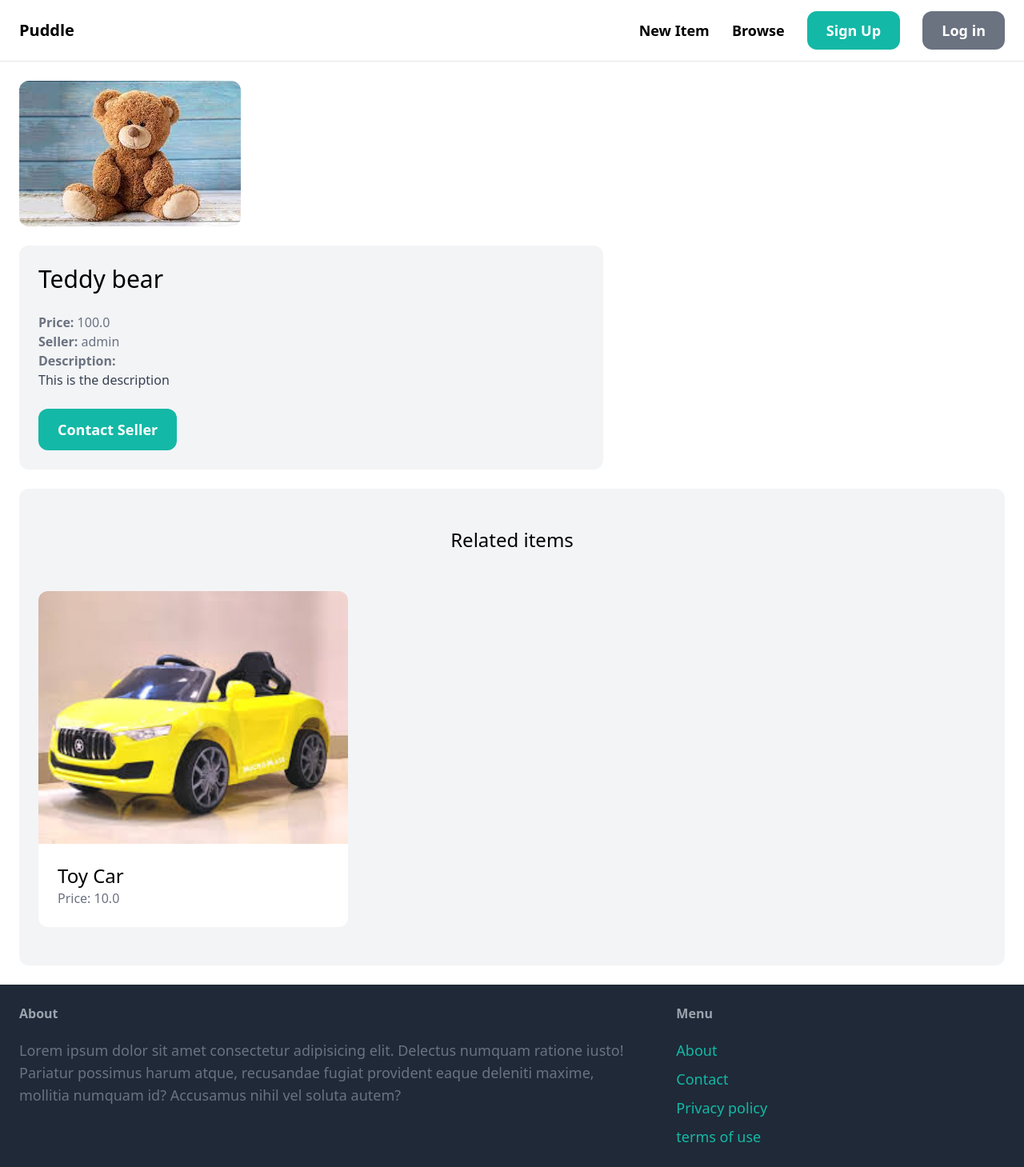
After one commit to mahmoudnader150/Online-MarketPlace-using-Django, a Django app: page /items/1/ in a window 1280 px wide. The commit adds this page. Shown: the whole page at 80% size. Run offline with Django 4.2, Linux system fonts and the light colour scheme; data comes from the database, SQL or seed files in the repository; both versions use the stored data as it was after the commit; some libraries are stand-ins or nearby versions.

Commit message:
item details

```diff
--- a/Online_MarketPlace/Online_MarketPlace/urls.py
+++ b/Online_MarketPlace/Online_MarketPlace/urls.py
@@ -1,12 +1,13 @@
 from django.conf import settings
 from django.conf.urls.static import static
 from django.contrib import admin
-from django.urls import path
+from django.urls import path,include
 
 from core.views import index,contact
 
 urlpatterns = [
     path('',index,name='index'),
+    path('items/',include('item.urls')),
     path('contact/',contact,name='contact'),
     path('admin/', admin.site.urls),
 ] + static(settings.MEDIA_URL, document_root = settings.MEDIA_ROOT)
--- a/Online_MarketPlace/core/templates/core/index.html
+++ b/Online_MarketPlace/core/templates/core/index.html
@@ -9,7 +9,7 @@
         <div class="grid grid-cols-3 gap-3">
             {% for item in items %}
                 <div class="flex flex-col">
-                    <a href="#" class="flex-1">
+                    <a href="{% url 'item:detail' item.id %}" class="flex-1">
                         <div class="flex-1">
                             <img src="{{ item.image.url }}" class="rounded-t-xl w-full" alt="{{ item.name }}">
                         </div>
--- /dev/null
+++ b/Online_MarketPlace/item/templates/item/detail.html
@@ -0,0 +1,44 @@
+{% extends 'core/base.html' %}
+
+{% block title %}{{ item.name }}{% endblock %}
+
+{% block content %}
+<div class="grid grid-cols-5 gap-6">
+    <div class="col-span-4">
+        <img src="{{ item.image.url }}" class="rounded-xl">
+    </div>
+    <div class="col-span-3 p-6 bg-gray-100 rounded-xl">
+        <h1 class="mb-6 text-3xl">{{ item.name }}</h1>
+        <p class="text-gray-500"><strong>Price: </strong> {{ item.price }}</p>
+        <p class="text-gray-500"><strong>Seller: </strong> {{ item.created_by.username }}</p>
+
+        {% if item.description %}
+            <p class="text-gray-700">
+                <strong class="text-gray-500">Description:</strong><br>
+                {{ item.description }}
+            </p>
+        {% endif %}
+        <a href="#" class="inline-block mt-6 px-6 py-3 text-lg font-semibold bg-teal-500 text-white rounded-xl hover:bg-teal-700">Contact Seller</a>
+    </div>
+</div>
+<div class  = "mt-6 px-6 py-12 bg-gray-100 rounded-xl">
+    <h2 class="mb-12 text-2xl text-center">Related items</h2>
+
+    <div class="grid grid-cols-3 gap-3">
+        {% for item in related_items %}
+            <div class="flex flex-col">
+                <a href="{% url 'item:detail' item.id %}" class="flex-1">
+                    <div class="flex-1">
+                        <img src="{{ item.image.url }}" class="rounded-t-xl w-full" alt="{{ item.name }}">
+                    </div>
+                    <div class="p-6 bg-white rounded-b-xl">
+                        <h2 class="text-2xl">{{ item.name }}</h2>
+                        <p class="text-gray-500">Price: {{ item.price }}</p>
+                    </div>
+                </a>
+            </div>
+        {% endfor %}
+    </div>
+</div>
+
+{% endblock %}
--- /dev/null
+++ b/Online_MarketPlace/item/urls.py
@@ -0,0 +1,9 @@
+from django.urls import path
+
+from . import views
+
+app_name = 'item'
+
+urlpatterns=[
+    path('<int:pk>/' , views.detail , name='detail')
+]
--- a/Online_MarketPlace/item/views.py
+++ b/Online_MarketPlace/item/views.py
@@ -1,3 +1,12 @@
-from django.shortcuts import render
+from django.shortcuts import render,get_object_or_404
 
-# Create your views here.
+from .models import Item
+
+def detail(request,pk):
+    item = get_object_or_404(Item,pk=pk)
+    related_items = Item.objects.filter(category=item.category, is_sold = False).exclude(pk=pk)[0:3]
+
+    return render(request,'item/detail.html',{
+         'item' : item,
+         'related_items':related_items
+    })
```
Also changed, not shown: Online_MarketPlace/db.sqlite3, Online_MarketPlace/media/item_images/toy_car.jpg (added).
